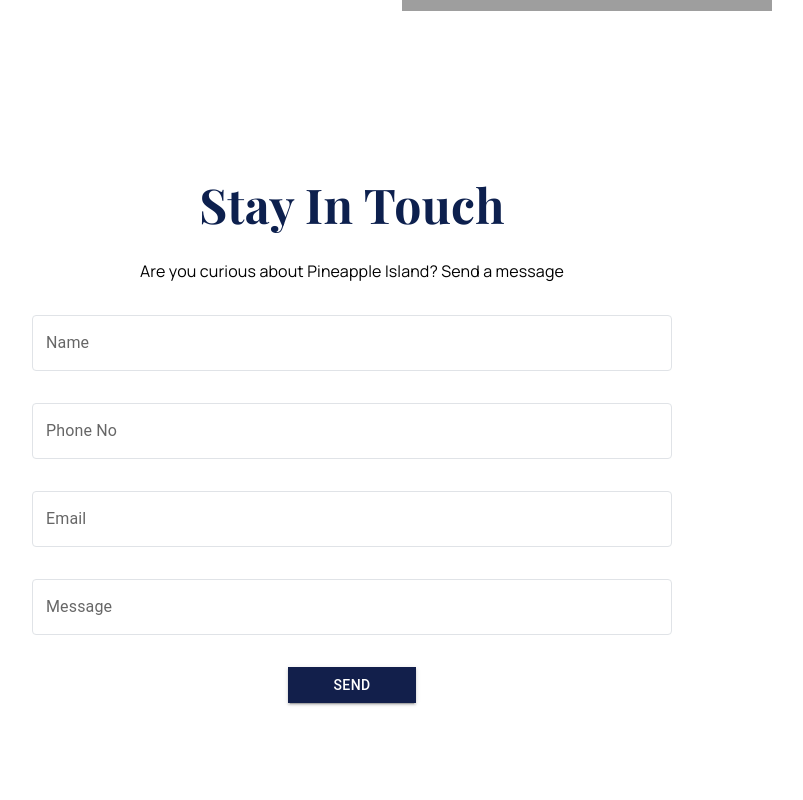
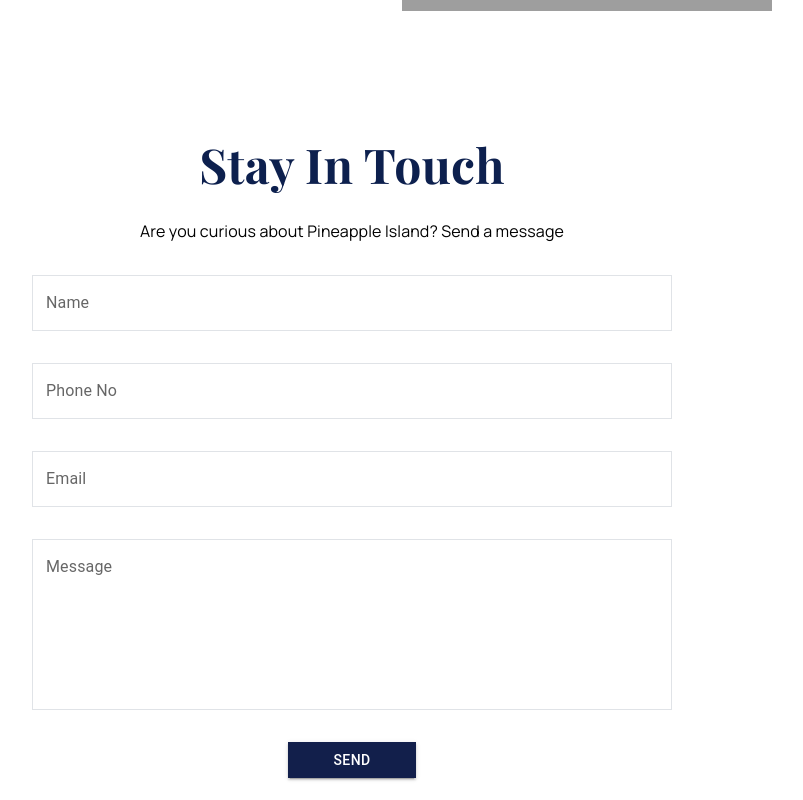
Before and after one commit to MethasakTKL/PineApple-Island, a Next.js app: page / in a window 1280 px wide. Shown: the part 6360-7160 px from the top of the page, without its empty margins (288-1091 px from the left). Built offline with nearby package versions, Linux system fonts and the light colour scheme; grey boxes are pictures that could not be loaded.

Commit message:
add setstate of  Footer&Stay in touch Form

```diff
--- a/src/app/components/footer.tsx
+++ b/src/app/components/footer.tsx
@@ -8,9 +8,16 @@ import {
   Typography,
 } from "@mui/material";
 import Grid from "@mui/material/Grid2";
-
+import { useState } from "react";
 
 export default function Footer() {
+  const [email, setEmail] = useState("");
+  const handleSubscribe = () => {
+    const formData = {
+      email: email,
+    };
+    console.log(formData);
+  };
   return (
     <Box
       sx={{
@@ -62,16 +69,23 @@ export default function Footer() {
                 <OutlinedInput
                   id="filled-basic"
                   placeholder="Email"
+                  value={email}
+                  onChange={(e) => setEmail(e.target.value)}
                   endAdornment={
                     <InputAdornment position="end">
-                      <Button>
+                      <Button onClick={handleSubscribe}>
                         <Typography sx={{ fontSize: "10pt", color: "grey" }}>
                           Subscribe
                         </Typography>
                       </Button>
                     </InputAdornment>
                   }
-                  sx={{ background: "white", width: 300, marginTop: 2 ,borderRadius:0 }}
+                  sx={{
+                    background: "white",
+                    width: 300,
+                    marginTop: 2,
+                    borderRadius: 0,
+                  }}
                 />
               </FormControl>
             </Stack>
--- a/src/app/components/stay_in_touch.tsx
+++ b/src/app/components/stay_in_touch.tsx
@@ -1,6 +1,13 @@
 import styled from "@emotion/styled";
-import { Box, Button, Stack, TextField, Typography } from "@mui/material";
-import Grid from "@mui/material/Grid2";
+import {
+  Box,
+  Button,
+  Typography,
+  TextField,
+  useMediaQuery,
+  useTheme,
+} from "@mui/material";
+import { useState } from "react";
 
 const CssTextField = styled(TextField)({
   "& label.Mui-focused": {
@@ -12,6 +19,7 @@ const CssTextField = styled(TextField)({
   "& .MuiOutlinedInput-root": {
     "& fieldset": {
       borderColor: "#E0E3E7",
+      borderRadius: 0,
     },
     "&:hover fieldset": {
       borderColor: "#B2BAC2",
@@ -21,124 +29,29 @@ const CssTextField = styled(TextField)({
     },
   },
 });
+
 export default function StayInTouch() {
+  const theme = useTheme();
+  const isMd = useMediaQuery(theme.breakpoints.up("md"));
+
+  const [name, setName] = useState("");
+  const [phoneNo, setPhoneNo] = useState("");
+  const [email, setEmail] = useState("");
+  const [message, setMessage] = useState("");
+
+  const handleSent = () => {
+    const formData = {
+      name: name,
+      phoneNo: phoneNo,
+      email: email,
+      message: message,
+    };
+    console.log(formData);
+  };
+
   return (
     <Box>
-      <Box
-        sx={{
-          pt: 5,
-          pb: 10,
-          display: { xs: "none", sm: "block", md: "block" },
-        }}
-      >
-        <Typography
-          variant="h4"
-          sx={{
-            textAlign: "center",
-            fontFamily: "Playfair Display",
-            fontSize: { xs: 36, md: 48 },
-            fontWeight: "bold",
-            color: "#0d204e",
-          }}
-        >
-          Stay In Touch
-        </Typography>
-        <Typography sx={{ textAlign: "center", fontFamily: "Manrope", pt: 3 }}>
-          Are you curious about Pineapple Island? Send a message
-        </Typography>
-        <Box
-          sx={{
-            //background: "yellow",
-            display: "flex",
-            justifyContent: "center",
-            pt: "2rem",
-            mr: "2rem",
-            ml: "2rem",
-          }}
-        >
-          <CssTextField
-            id="name"
-            label="Name"
-            variant="outlined"
-            sx={{ width: "40rem" }}
-          />
-        </Box>
-        <Box
-          sx={{
-            //background: "yellow",
-            display: "flex",
-            justifyContent: "center",
-            pt: "2rem",
-            mr: "2rem",
-            ml: "2rem",
-          }}
-        >
-          <CssTextField
-            id="phoneno"
-            label="Phone No"
-            variant="outlined"
-            sx={{ width: "40rem" }}
-          />
-        </Box>
-        <Box
-          sx={{
-            //background: "yellow",
-            display: "flex",
-            justifyContent: "center",
-            pt: "2rem",
-            mr: "2rem",
-            ml: "2rem",
-          }}
-        >
-          <CssTextField
-            id="email"
-            label="Email"
-            variant="outlined"
-            sx={{ width: "40rem" }}
-          />
-        </Box>
-        <Box
-          sx={{
-            //background: "yellow",
-            display: "flex",
-            justifyContent: "center",
-            pt: "2rem",
-            mr: "2rem",
-            ml: "2rem",
-          }}
-        >
-          <CssTextField
-            id="Message"
-            label="Message"
-            variant="outlined"
-            sx={{ width: "40rem" }}
-          />
-        </Box>
-        <Box
-          sx={{
-            //background: "yellow",
-            display: "flex",
-            justifyContent: "center",
-            pt: "2rem",
-          }}
-        >
-          <Button
-            variant="contained"
-            sx={{
-              color: "white",
-              background: "#121f4b",
-              width: "8rem",
-              borderRadius: 0,
-            }}
-          >
-            send
-          </Button>
-        </Box>
-      </Box>
-      {/* -------------------------------------------------------------------------------------- */}
-      <Box
-        sx={{ pt: 5, pb: 10, display: { xs: "block", sm: "none", md: "none" } }}
-      >
+      <Box>
         <Typography
           variant="h4"
           sx={{
@@ -156,8 +69,17 @@ export default function StayInTouch() {
             textAlign: "center",
             fontFamily: "Manrope",
             pt: 3,
-            mr: "2rem",
-            ml: "2rem",
+            display: { xs: "none", md: "block" },
+          }}
+        >
+          Are you curious about Pineapple Island? Send a message
+        </Typography>
+        <Typography
+          sx={{
+            textAlign: "center",
+            fontFamily: "Manrope",
+            pt: 3,
+            display: { xs: "block", md: "none" },
           }}
         >
           If you are interested in finding out more about The Discovery Village,
@@ -165,69 +87,82 @@ export default function StayInTouch() {
         </Typography>
         <Box
           sx={{
-            //background: "yellow",
             display: "flex",
             justifyContent: "center",
             pt: "2rem",
+            mr: "2rem",
+            ml: "2rem",
           }}
         >
           <CssTextField
             id="name"
             label="Name"
-            variant="standard"
-            sx={{ width: "20rem" }}
+            value={name}
+            variant={isMd ? "outlined" : "standard"}
+            sx={{ width: "40rem" }}
+            onChange={(e) => setName(e.target.value)}
           />
         </Box>
         <Box
           sx={{
-            //background: "yellow",
             display: "flex",
             justifyContent: "center",
             pt: "2rem",
+            mr: "2rem",
+            ml: "2rem",
           }}
         >
           <CssTextField
             id="phoneno"
             label="Phone No"
-            variant="standard"
-            sx={{ width: "20rem" }}
+            value={phoneNo}
+            variant={isMd ? "outlined" : "standard"}
+            sx={{ width: "40rem" }}
+            onChange={(e) => setPhoneNo(e.target.value)}
           />
         </Box>
         <Box
           sx={{
-            //background: "yellow",
             display: "flex",
             justifyContent: "center",
             pt: "2rem",
+            mr: "2rem",
+            ml: "2rem",
           }}
         >
           <CssTextField
             id="email"
             label="Email"
-            variant="standard"
-            sx={{ width: "20rem" }}
-          />
-        </Box>
-
-        <Box
-          sx={{
-            //background: "yellow",
-            display: "flex",
-            justifyContent: "center",
-            pt: "2rem",
-          }}
-        >
-          <CssTextField
-          type="text"
-            id="message"
-            label="Message"
-            variant="standard"
-            sx={{ width: "20rem" }}
+            value={email}
+            variant={isMd ? "outlined" : "standard"}
+            sx={{ width: "40rem" }}
+            onChange={(e) => setEmail(e.target.value)}
           />
         </Box>
         <Box
           sx={{
-            //background: "yellow",
+            display: "flex",
+            justifyContent: "center",
+            pt: "2rem",
+            mr: "2rem",
+            ml: "2rem",
+          }}
+        >
+          <CssTextField
+            id="Message"
+            label="Message"
+            value={message}
+            multiline
+            rows={6}
+            variant={isMd ? "outlined" : "standard"}
+            sx={{
+              width: "40rem",
+            }}
+            onChange={(e) => setMessage(e.target.value)}
+          />
+        </Box>
+        <Box
+          sx={{
             display: "flex",
             justifyContent: "center",
             pt: "2rem",
@@ -241,6 +176,7 @@ export default function StayInTouch() {
               width: "8rem",
               borderRadius: 0,
             }}
+            onClick={handleSent}
           >
             send
           </Button>
```
Also changed, not shown: package.json (+4 -4 lines), 1 other file (tests, documents, lock files or other folders).
